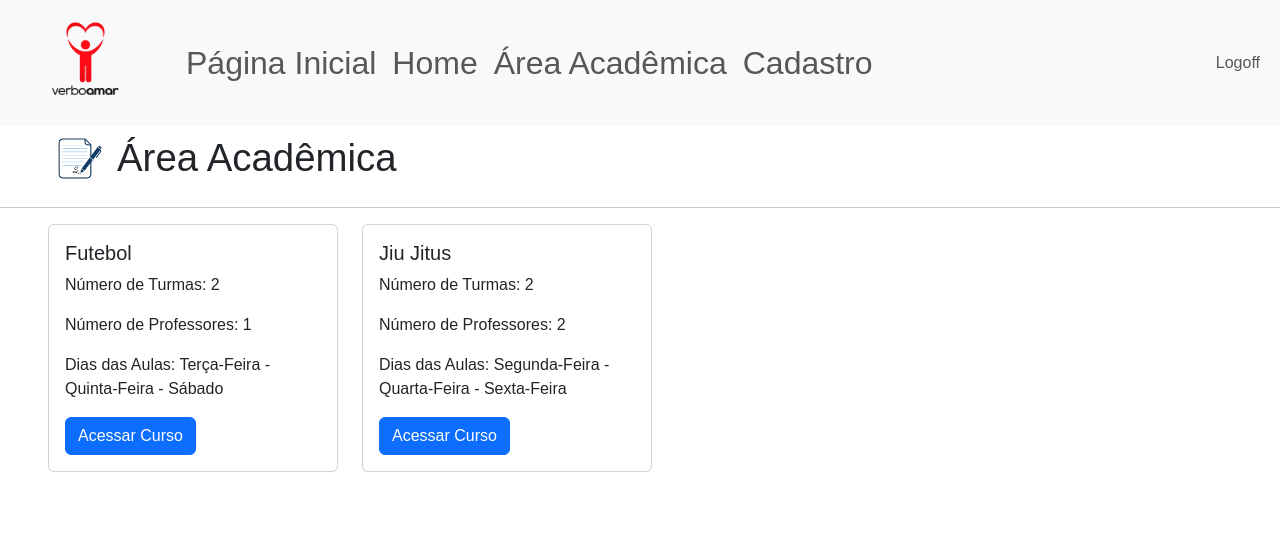
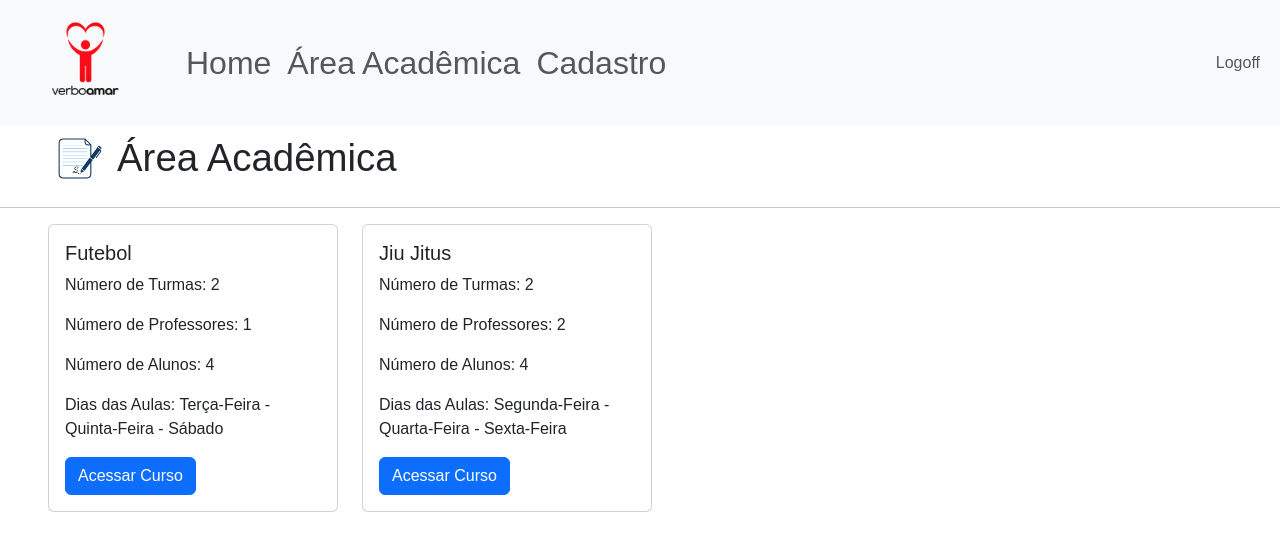
Before and after one commit to vitorcosta98/site_VerboAmar, a Flask app: page /area-academica in a window 1280 px wide. Shown: the top 551 px of the page. Run offline with Flask 3, Linux system fonts and the light colour scheme; a user stored in the database is signed in.

Commit message:
feature: Ajuste nas Páginas home, pag_inicial, area_academica (#28)
home - Nome do usuário agora é alterado dinamicamente
pag_inicial - Melhoria no desing da página e ajuste para que somente ela seja exibida até o usuário logar
area_academia - Implementação da informação de números de estudantes por atividade

```diff
--- a/site_verbo_amar/routes.py
+++ b/site_verbo_amar/routes.py
@@ -7,12 +7,16 @@ import secrets
 import os
 from datetime import datetime
 
-@app.route("/")
+
+@app.route("/home", methods=['POST','GET'])
+@login_required
 def home():
-    return render_template("home.html")
+    nome_usuario = current_user
+
+    return render_template("home.html", nome_usuario=nome_usuario)
 
 
-@app.route("/pag_inicial")
+@app.route("/")
 def pag_inicial():
     return render_template("pag_inicial.html")
 
@@ -25,7 +29,7 @@ def carregar_nome_atividades():
                               "dias_aula":ativ.dias_aula.replace(";",' - '),
                               "turmas":0,
                               "professores":[],
-                              "alunos":[],
+                              "alunos":0,
                               "n_professores":0}
 
     return dict_ativ
@@ -38,9 +42,12 @@ def carregar_turmas(dict_ativ):
         for id in turmas:
             if ativ == id.id_atividade:
                 dict_ativ[ativ]['turmas'] += 1
+                total_alunos = len(id.id_aluno) - id.id_aluno.count(';')
+                dict_ativ[ativ]['alunos'] += total_alunos
                 if not id.id_professor in dict_ativ[ativ]['professores']:
                     dict_ativ[ativ]['professores'].append(id.id_professor)
                     dict_ativ[ativ]['n_professores'] +=1
+
 
     return dict_ativ
 
@@ -52,6 +59,7 @@ def area_academica():
     teste = carregar_turmas(atividades)
     print(teste)
     return render_template("area_academica.html", atividades=atividades)
+
 
 @app.route('/login', methods=['GET','POST'])
 def login():
@@ -96,7 +104,7 @@ def login():
 def sair():
     logout_user()
     flash(f'Logout Feito com Sucesso', 'alert-success')
-    return redirect(url_for('home'))
+    return redirect(url_for('pag_inicial'))
 
 
 @app.route('/cadastro')
--- a/site_verbo_amar/templates/area_academica.html
+++ b/site_verbo_amar/templates/area_academica.html
@@ -17,6 +17,7 @@
           <h5 class="card-title">{{atividades[ativ]["nome_atividade"]}}</h5>
           <p class="card-text">Número de Turmas: {{atividades[ativ]["turmas"]}}</p>
           <p class="card-text">Número de Professores: {{atividades[ativ]["n_professores"]}}</p>
+          <p class="card-text">Número de Alunos: {{atividades[ativ]["alunos"]}}</p>
           <p class="card-text">Dias das Aulas: {{atividades[ativ]["dias_aula"]}}</p>
           <a href="#" class="btn btn-primary">Acessar Curso</a>
         </div>
--- a/site_verbo_amar/templates/home.html
+++ b/site_verbo_amar/templates/home.html
@@ -4,7 +4,9 @@
 
 <div class = "d-flex align-items-center justify-content-center gap-3">
     <div>
-        <h1 style="font-size: 2.4rem; font-weight: 500; line-height: 1.2; margin: 0 0 1.5rem;">Bem-vindo, usuário!</h1>
+        <h1 style="font-size: 2.4rem; font-weight: 500; line-height: 1.2; margin: 0 0 1.5rem;">
+            Bem-vindo(a), {{nome_usuario.username}}!
+        </h1>
         <p style="font-size: 1.4rem;">Selecione uma das opções acima!</p>
     </div>
 
--- a/site_verbo_amar/templates/navbar.html
+++ b/site_verbo_amar/templates/navbar.html
@@ -5,9 +5,6 @@
     </a>
 
     <ul class="navbar-nav me-auto mb-2 mb-lg-0" style="font-size: 2rem;">
-        <li class="nav-item">
-          <a class="nav-link" aria-current="page" href="{{ url_for('pag_inicial') }}">Página Inicial</a>
-        </li>
         {% if current_user.is_authenticated %}
           <li class="nav-item">
             <a class="nav-link" href="{{ url_for('home') }}">Home</a>
```
Also changed, not shown: site_verbo_amar/templates/pag_inicial.html (+5 -3 lines), instance/site.db.
